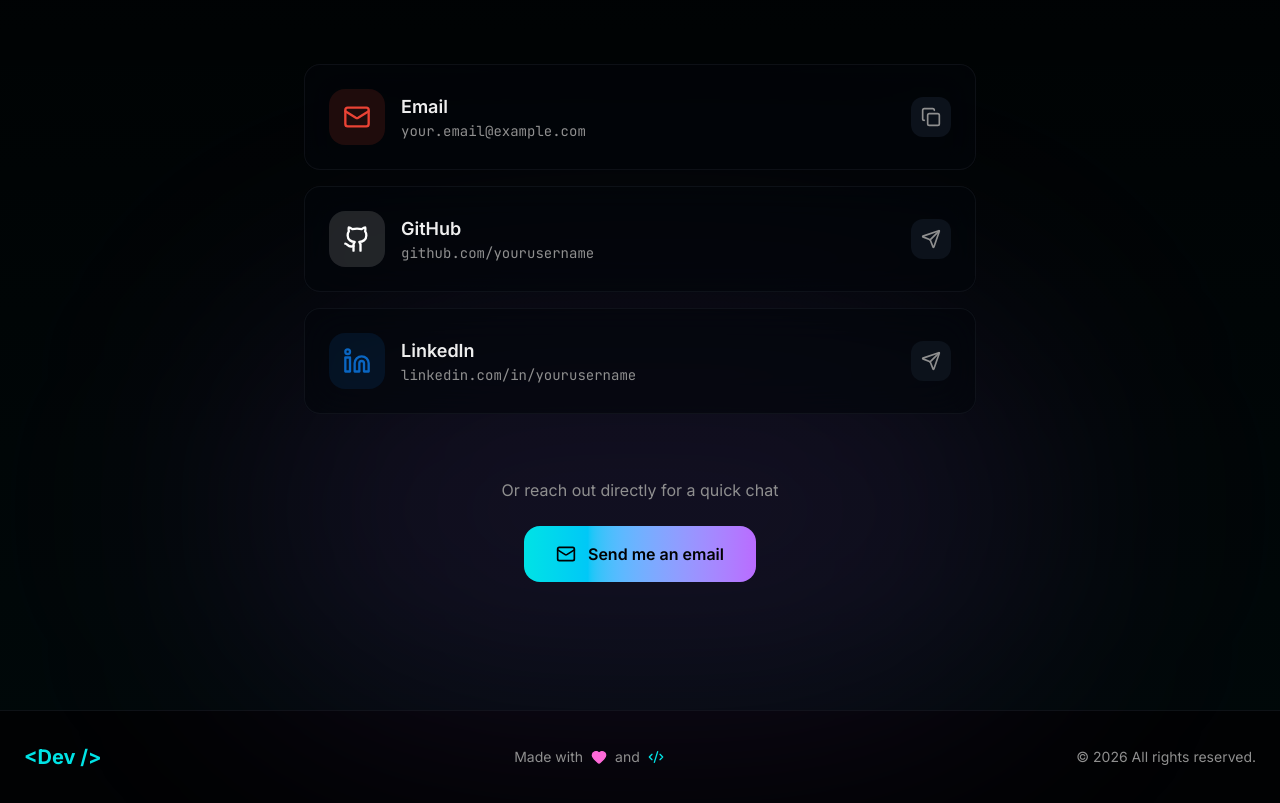
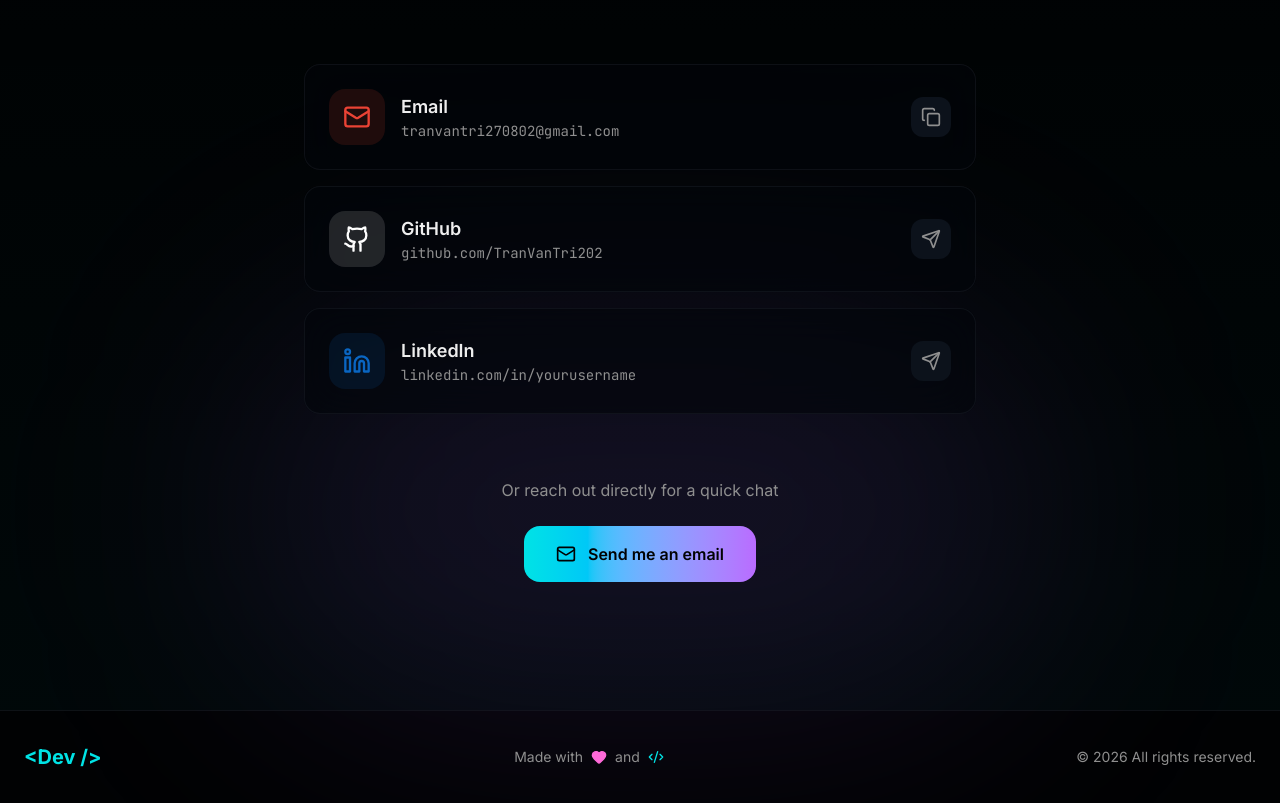
Before and after one commit to TranVanTri202/portfolio, a Next.js app: page / in a window 1280 px wide. Shown: the part 4928-5731 px from the top of the page. Built offline with nearby package versions, Linux system fonts and the light colour scheme.

Commit message:
feat: update contact info with personal email and GitHub link

```diff
--- a/components/portfolio/contact-section.tsx
+++ b/components/portfolio/contact-section.tsx
@@ -19,16 +19,16 @@ const contactLinks: ContactLink[] = [
   {
     name: "Email",
     icon: Mail,
-    href: "mailto:your.email@example.com",
-    value: "your.email@example.com",
+    href: "mailto:tranvantri270802@gmail.com",
+    value: "tranvantri270802@gmail.com",
     color: "#EA4335",
     copyable: true,
   },
   {
     name: "GitHub",
     icon: Github,
-    href: "https://github.com/yourusername",
-    value: "github.com/yourusername",
+    href: "https://github.com/TranVanTri202",
+    value: "github.com/TranVanTri202",
     color: "#ffffff",
   },
   {
```
